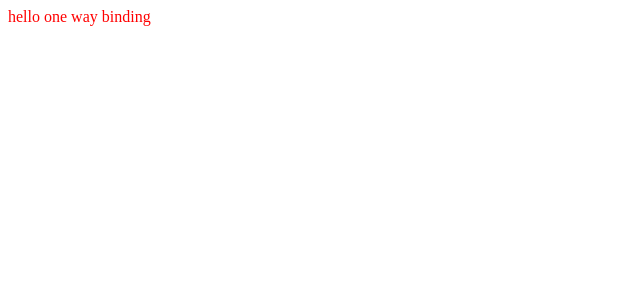
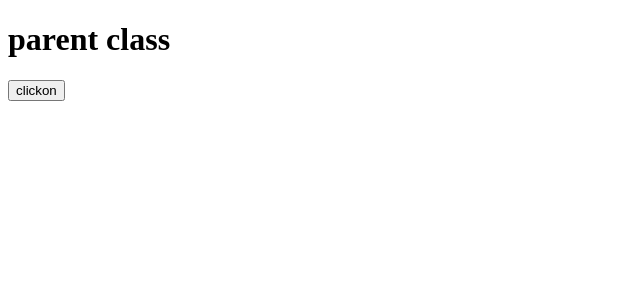
Before and after one commit to yogeshrajput335/learnAngular, an Angular app: page / in a window 1280 px wide. Shown: the top 300 px of the page, without its empty margins (0-640 px from the left). Built offline with nearby package versions, Linux system fonts and the light colour scheme.

Commit message:
twoway added

```diff
--- a/src/app/app.component.html
+++ b/src/app/app.component.html
@@ -8,5 +8,6 @@
  <my-mgr></my-mgr>
 <blnd></blnd> -->
 <!-- <my-foot></my-foot> -->
+ <twoway1 [binding]="binding" (vai1)="twoBinding($event)"></twoway1>
 
-<onewaybinding [binding]="oneItem"></onewaybinding>
+<!-- <onewaybinding [binding]="oneItem"></onewaybinding> -->
--- a/src/app/app.component.ts
+++ b/src/app/app.component.ts
@@ -9,9 +9,10 @@ import { MyFileComponent } from './my-file/my-file.component';
 import { EventPropertyDemoComponent } from './event-property-demo/event-property-demo.component';
 import { MyLaptopComponent } from './my-laptop/my-laptop.component';
 import { oneWayBinding } from './oneway/oneway.component';
+import { TwoWayComponent } from './twoway/twoway.component';
 @Component({
   selector: 'app-root',
-  imports: [MyHeadComponent,oneWayBinding, EventPropertyDemoComponent,MyBodyComponent, MymgrComponent,MyBodyLokaComponent,MyFootComponent,MyFileComponent,MyLaptopComponent],
+  imports: [MyHeadComponent,oneWayBinding,TwoWayComponent,EventPropertyDemoComponent,MyBodyComponent, MymgrComponent,MyBodyLokaComponent,MyFootComponent,MyFileComponent,MyLaptopComponent],
   templateUrl: './app.component.html',
   styleUrl: './app.component.css',
 })
@@ -24,9 +25,12 @@ export class AppComponent {
   getData(val: string) {
     this.text = val;
   }
+oneItem="hello one way binding";
 
 
+binding="parent class"
+twoBinding(vai1: string){
+  this.binding=vai1;
+}
 
-
-    oneItem="hello one way binding";
   }
--- /dev/null
+++ b/src/app/twoway/twoway.component.ts
@@ -0,0 +1,16 @@
+import { Component, Input, Output } from "@angular/core";
+import { EventEmitter } from "@angular/core";
+@Component({
+    selector:"twoway1",
+    template:`<h1>{{binding}}</h1>
+    <button (click)="send()">clickon</button>`
+})
+export class TwoWayComponent{
+ @Input() binding="";
+ @Output() vai1=new EventEmitter<string>();
+ send() {
+    this.vai1.emit("child class");
+ }
+
+
+}
```
